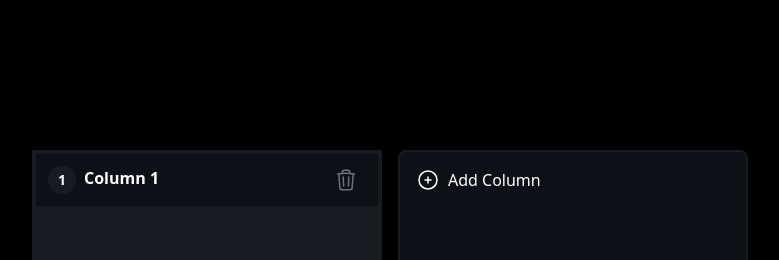
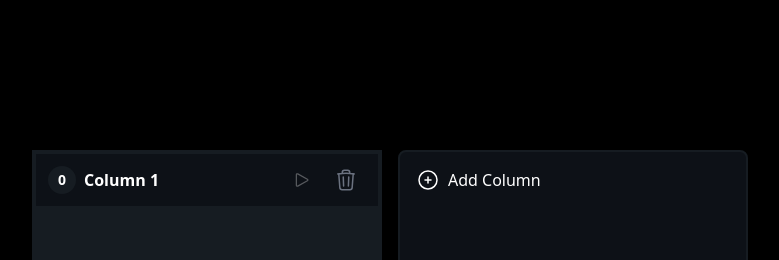
Before and after one commit to CRodrigo47/christian-kanban-nova-hiring, a React (Vite) app: page / in a window 1280 px wide. Both pictures are taken after a click on the button "Add Column". Shown: the top 260 px of the page, without its empty margins (250-1029 px from the left). Built offline with nearby package versions, Linux system fonts and the light colour scheme.

Commit message:
UseTaskExecutor and Play Toastes Feature Added.

```diff
--- a/src/components/ColumnContainer.tsx
+++ b/src/components/ColumnContainer.tsx
@@ -1,11 +1,14 @@
-import {useMemo, useState} from "react"
+// src/components/ColumnContainer.tsx
+
+import { useMemo, useState } from "react";
 import TrashIcon from "../icons/TrashIcon";
-import { Column, Id } from "../types"
-import { useSortable, SortableContext } from '@dnd-kit/sortable';
-import { CSS } from "@dnd-kit/utilities"
+import { Column, Id, Task } from "../types";
+import { useSortable, SortableContext } from "@dnd-kit/sortable";
+import { CSS } from "@dnd-kit/utilities";
 import PlusIcon from "../icons/PlusIcon";
-import { Task } from "../types";
 import TaskCard from "./TaskCard";
+import PlayIcon from "../icons/PlayIcon";
+import { useTaskExecutor } from "../hooks/useTaskExecutor";
 
 interface Props {
   column: Column;
@@ -14,104 +17,165 @@ interface Props {
   updateColumn: (id: Id, title: string) => void;
   createTask: (columnId: Id) => void;
   deleteTask: (id: Id) => void;
-    updateTask: (id:Id, content:string) => void;
+  updateTask: (id: Id, content: string) => void;
 }
 
-const ColumnContainer = ( props:Props ) => {
+const ColumnContainer = (props: Props) => {
+  const [editMode, setEditMode] = useState(false);
+  const {
+    column,
+    deleteColumn,
+    updateColumn,
+    createTask,
+    tasks,
+    deleteTask,
+    updateTask,
+  } = props;
 
-    const [editMode, setEditMode] = useState(false);
-    const { column, deleteColumn, updateColumn, createTask, tasks, deleteTask, updateTask } = props;
+    const { isLoading, executeTasks } = useTaskExecutor();
+
   const tasksIds = useMemo(() => {
     return tasks.map((task) => task.id);
   }, [tasks]);
-    const { setNodeRef, attributes, listeners, transform, transition, isDragging } = useSortable({
+
+  const {
+    setNodeRef,
+    attributes,
+    listeners,
+    transform,
+    transition,
+    isDragging,
+  } = useSortable({
     id: column.id,
-        data:{ type: "Column", column },
+    data: { type: "Column", column },
     disabled: editMode,
   });
+
   const style = {
     transition,
-        transform: CSS.Transform.toString(transform)
+    transform: CSS.Transform.toString(transform),
   };
 
-    if (isDragging){
-        return<div ref={setNodeRef} style={style}
+  if (isDragging) {
+    return (
+      <div
+        ref={setNodeRef}
+        style={style}
         className="bg-columnBackgroundColor
             w-[350px] h-[500px]
             border-2 border-rose-500
             max-h-[500px] rounded-md
-        flex flex-col"></div>
+            flex flex-col"
+      ></div>
+    );
   }
 
   return (
-
-    <div ref={setNodeRef} style={style}
+    <div
+      ref={setNodeRef}
+      style={style}
       className="bg-columnBackgroundColor
         w-[350px] h-[500px]
         max-h-[500px] rounded-md
         flex flex-col"
     >
-
       {/* Column Title*/}
-            <div {...attributes} {...listeners} onClick={()=>{setEditMode(true)}}
+      <div
+        {...attributes}
+        {...listeners}
+        onClick={() => {
+          setEditMode(true);
+        }}
         className="bg-mainBackgroundColor
                 text-md font-bold
                 h-[60px] p-3
                 cursor-grab
                 rounded-b-none
                 border-columnBackgroundColor border-4
-                flex items-center justify-between">
-                    <div className="flex gap-2">
-                    <div className="flex
+                flex items-center justify-between"
+      >
+        <div className="flex gap-2 items-center">
+          <div
+            className="flex
                             justify-center items-center
                             bg-columnBackgroundColor
                             px-2.5 py-1 text-sm rounded-full"
           >
-                    1
+            {tasks.length}
           </div>
           {!editMode && column.title}
           {editMode && (
-                        <input autoFocus
+            <input
+              autoFocus
               className="bg-black focus:border-rose-500 border rounded outline-none px-2"
               value={column.title}
-                        onChange={(e)=> updateColumn (column.id, e.target.value)}
-                        onBlur={()=>{setEditMode(false)}}
-                        onKeyDown={(e)=>{
+              onChange={(e) => updateColumn(column.id, e.target.value)}
+              onBlur={() => {
+                setEditMode(false);
+              }}
+              onKeyDown={(e) => {
                 if (e.key !== "Enter") return;
                 setEditMode(false);
-                        }}/>)}
+              }}
+            />
+          )}
         </div>
-                    <button onClick={()=>{ deleteColumn(column.id) }}
+        <div className="flex items-center gap-2">
+          <button
+            onClick={(e) => {
+              e.stopPropagation(); // Evita activar el editMode del título
+              executeTasks(tasks);
+            }}
+            disabled={isLoading || tasks.length === 0}
+            className="stroke-gray-500 hover:stroke-white p-1.5 hover:bg-columnBackgroundColor rounded disabled:opacity-30 disabled:cursor-not-allowed"
+          >
+            <PlayIcon />
+          </button>
+          <button
+            onClick={(e) => {
+              e.stopPropagation(); // Evita activar el editMode del título
+              deleteColumn(column.id);
+            }}
             className="stroke-gray-500
                       hover:stroke-white
                       hover:bg-columnBackgroundColor
-                    rounded py-2 px-2"><TrashIcon/></button>
+                      rounded py-2 px-2"
+          >
+            <TrashIcon />
+          </button>
         </div>
-
+      </div>
 
       {/* Column Task Container*/}
       <div className="flex flex-grow flex-col gap-4 p-2 overflow-x-hidden overflow-y-auto">
         <SortableContext items={tasksIds}>
-                {tasks.map((task)=>(
-                    <TaskCard key={task.id} task={task} deleteTask={deleteTask} updateTask={updateTask}/>
+          {tasks.map((task) => (
+            <TaskCard
+              key={task.id}
+              task={task}
+              deleteTask={deleteTask}
+              updateTask={updateTask}
+            />
           ))}
         </SortableContext>
       </div>
 
       {/* Column Footer*/}
-            <button onClick={()=> {
-                createTask(column.id)
+      <button
+        onClick={() => {
+          createTask(column.id); // Esto ahora llama a openCreateTaskModal
         }}
         className="flex gap-2 items-center
             border-columnBackgroundColor border2 rounded-md p-2
             border-x-columnBackgroundColor
             hover:bg-mainBackgroundColor hover:text-rose-500
-            active:bg-black">
-                <PlusIcon/>
-                Add Task</button>
+            active:bg-black"
+      >
+        <PlusIcon />
+        Add Task
+      </button>
+    </div>
+  );
+};
 
-        </div>
-  )
-}
-
-export default ColumnContainer
+export default ColumnContainer;
--- /dev/null
+++ b/src/hooks/useTaskExecutor.tsx
@@ -0,0 +1,107 @@
+// src/hooks/useTaskExecutor.tsx
+
+import { useState } from "react";
+import { Task } from "../types";
+import { toast } from "react-hot-toast";
+import axios from "axios";
+
+// Función de delay
+const delay = (ms: number) => new Promise((res) => setTimeout(res, ms));
+
+export const useTaskExecutor = () => {
+
+  const [isLoading, setIsLoading] = useState(false);
+
+  const handleChatGPTQuery = async (prompt: string) => {
+    // Usar la variable de entorno
+    const API_KEY = import.meta.env.VITE_OPENAI_API_KEY;
+
+    if (!API_KEY) {
+      toast.error("OpenAI API Key not found. Check your .env file.");
+      setIsLoading(false);
+      return;
+    }
+
+    const loadingToastId = toast.loading("Sending to ChatGPT...");
+
+    try {
+      const response = await axios.post(
+        "https://api.openai.com/v1/chat/completions",
+        {
+          model: "gpt-5-mini-2025-08-07",
+          messages: [{ role: "user", content: prompt }],
+        },
+        {
+          headers: {
+            "Content-Type": "application/json",
+            Authorization: `Bearer ${API_KEY}`,
+          },
+        }
+      );
+
+      const message = response.data.choices[0].message.content;
+
+      toast.success(
+        (t) => (
+          <div className="max-w-md">
+            <div className="flex justify-between items-center mb-1">
+              <strong className="block">ChatGPT Responds:</strong>
+              <button
+                onClick={() => toast.dismiss(t.id)}
+                className="text-sm font-medium text-gray-400 hover:text-white hover:bg-mainBackgroundColor rounded-md px-2 py-1"
+              >
+                X
+              </button>
+            </div>
+            <div
+              className="task" // Para el estilo del scrollbar
+              style={{
+                maxHeight: "300px",
+                overflowY: "auto",
+                paddingRight: "8px",
+              }}
+            >
+              <p style={{ whiteSpace: "pre-wrap" }}>{message}</p>
+            </div>
+          </div>
+        ),
+        { id: loadingToastId, duration: 15000 }
+      );
+    } catch (error) {
+      // Manejar el error
+      let errorMsg = "An unknown error occurred.";
+      if (axios.isAxiosError(error) && error.response) {
+        errorMsg =
+          error.response.data.error?.message || "Failed to get response.";
+      } else if (error instanceof Error) {
+        errorMsg = error.message;
+      }
+      toast.error(`ChatGPT Error: ${errorMsg}`, {
+        id: loadingToastId,
+        duration: 5000,
+      });
+    }
+  };
+
+  // La función principal de ejecución
+  const executeTasks = async (tasks: Task[]) => {
+    setIsLoading(true);
+    for (const task of tasks) {
+      switch (task.type) {
+        case "successToast":
+          toast.success(task.content, {duration: 2000});
+          break;
+        case "errorToast":
+          toast.error(task.content, {duration: 2000});
+          break;
+        case "chatGPTQuery":
+          await handleChatGPTQuery(task.content);
+          break;
+      }
+      await delay(1500);
+    }
+    setIsLoading(false);
+  };
+
+  return { isLoading, executeTasks };
+};
```
Lines whose indentation alone changed are shown as unchanged.
